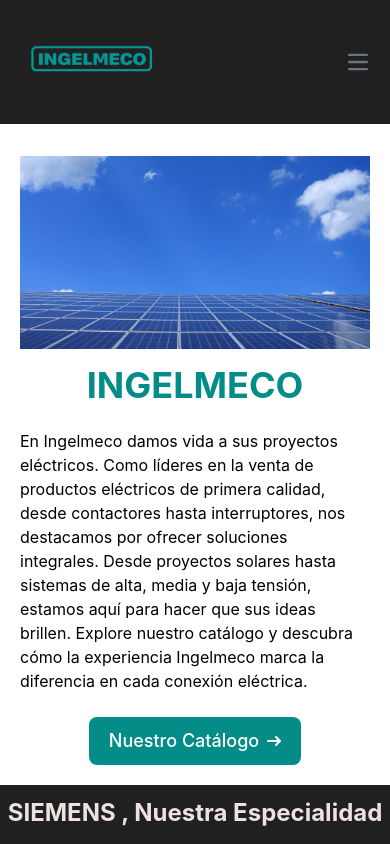
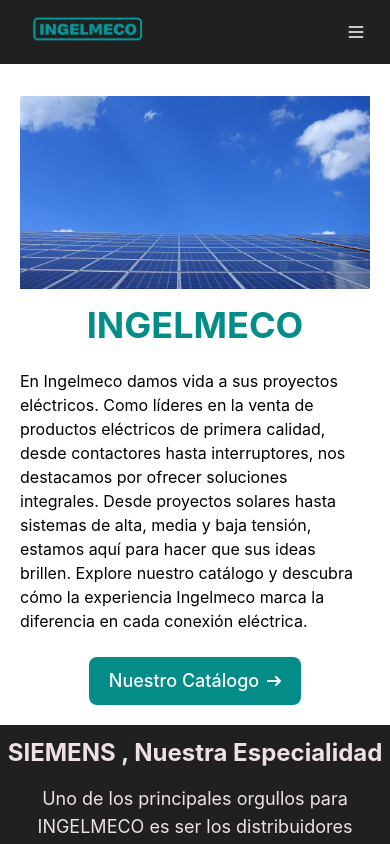
Before and after one commit to AlexGalo0/INGELMECO-Cliente, a Next.js app: page / in a window 390 px wide. Shown: the top 844 px of the page. Built offline with nearby package versions, Linux system fonts and the light colour scheme; what tailwindcss-animated would draw is missing.

Commit message:
refactor navbar

```diff
--- a/app/components/Navbar.tsx
+++ b/app/components/Navbar.tsx
@@ -26,53 +26,64 @@
     }, []);
 
     return (
-    <nav className="w-full flex flex-wrap items-center justify-between px-3 lg:px-10  bg-[#202020]">
-      <div className="flex">
-        <Link href="/">
+        <header className="bg-[#202020]">
+            <div className="mx-auto max-w-screen-xl px-4 sm:px-6 lg:px-8">
+                <div className="flex h-16 items-center justify-between">
+                    <div className="flex-1 md:flex md:items-center md:gap-12">
+                        <Link className="block text-teal-600" href="/">
+                            <span className="sr-only">Inicio</span>
                             <Image
-            className="cursor-pointer  w-40"
+                                className="cursor-pointer w-36"
                                 alt="Logo INGELMECO"
                                 src="/images/logo.webp"
-            width={1000}
-            height={1}
+                                width={900}
+                                height={100}
                             />
                         </Link>
                     </div>
 
-      <div className="space-x-8 hidden w-full md:block md:w-auto">
-        <Link href="/" className="font-medium text-white">
+                    <div className="md:flex md:items-center md:gap-12">
+                        <nav aria-label="Global" className="hidden md:block">
+                            <ul className="flex items-center gap-6 text-sm">
+                                <li>
+                                    <Link href="/" className="text-white font-medium transition hover:text-gray-500/75">
                                         Inicio
                                     </Link>
-        <Link href="/productos" className="font-medium text-white">
+                                </li>
+
+                                <li>
+                                    <Link href="/productos" className="text-white font-medium transition hover:text-gray-500/75">
                                         Nuestros Productos
                                     </Link>
-        <Link href="/Nosotros" className="font-medium text-white">
+                                </li>
+
+                                <li>
+                                    <Link href="/Nosotros" className="text-white font-medium transition hover:text-gray-500/75">
                                         Sobre Nosotros
                                     </Link>
-      </div>
+                                </li>
+                            </ul>
+                        </nav>
 
-      <button
-        type="button"
-        className="ml-auto inline-flex items-center p-2 w-10 h-10 justify-center text-sm text-gray-500 rounded-lg md:hidden hover:bg-gray-100 focus:outline-none focus:ring-2 focus:ring-gray-200 dark:text-gray-400 dark:hover:bg-gray-700 dark:focus:ring-gray-600"
-        onClick={toggleMenu}
+                        <div className="flex items-center gap-4">
+                            <div className="block md:hidden">
+                                <button onClick={toggleMenu} className="rounded bg-[#202020] p-2 text-white transition hover:text-gray-600/75">
+                                    <svg
+                                        xmlns="http://www.w3.org/2000/svg"
+                                        className="h-5 w-5"
+                                        fill="none"
+                                        viewBox="0 0 24 24"
+                                        stroke="currentColor"
+                                        strokeWidth="2"
                                     >
-        <svg
-          className="w-5 h-5"
-          aria-hidden="true"
-          xmlns="http://www.w3.org/2000/svg"
-          fill="none"
-          viewBox="0 0 17 14"
-        >
-          <path
-            stroke="currentColor"
-            strokeLinecap="round"
-            strokeLinejoin="round"
-            strokeWidth="2"
-            d="M1 1h15M1 7h15M1 13h15"
-          />
+                                        <path strokeLinecap="round" strokeLinejoin="round" d="M4 6h16M4 12h16M4 18h16" />
                                     </svg>
                                 </button>
-
+                            </div>
+                        </div>
+                    </div>
+                </div>
+            </div>
             {menuOpen && (
                 <div
                     ref={menuRef}
@@ -94,7 +105,7 @@
                     </div>
                 </div>
             )}
-    </nav>
+        </header>
     );
 };
 
```
Also changed, not shown: app/page.tsx (+2 -2 lines). Lines whose indentation alone changed are shown as unchanged.
